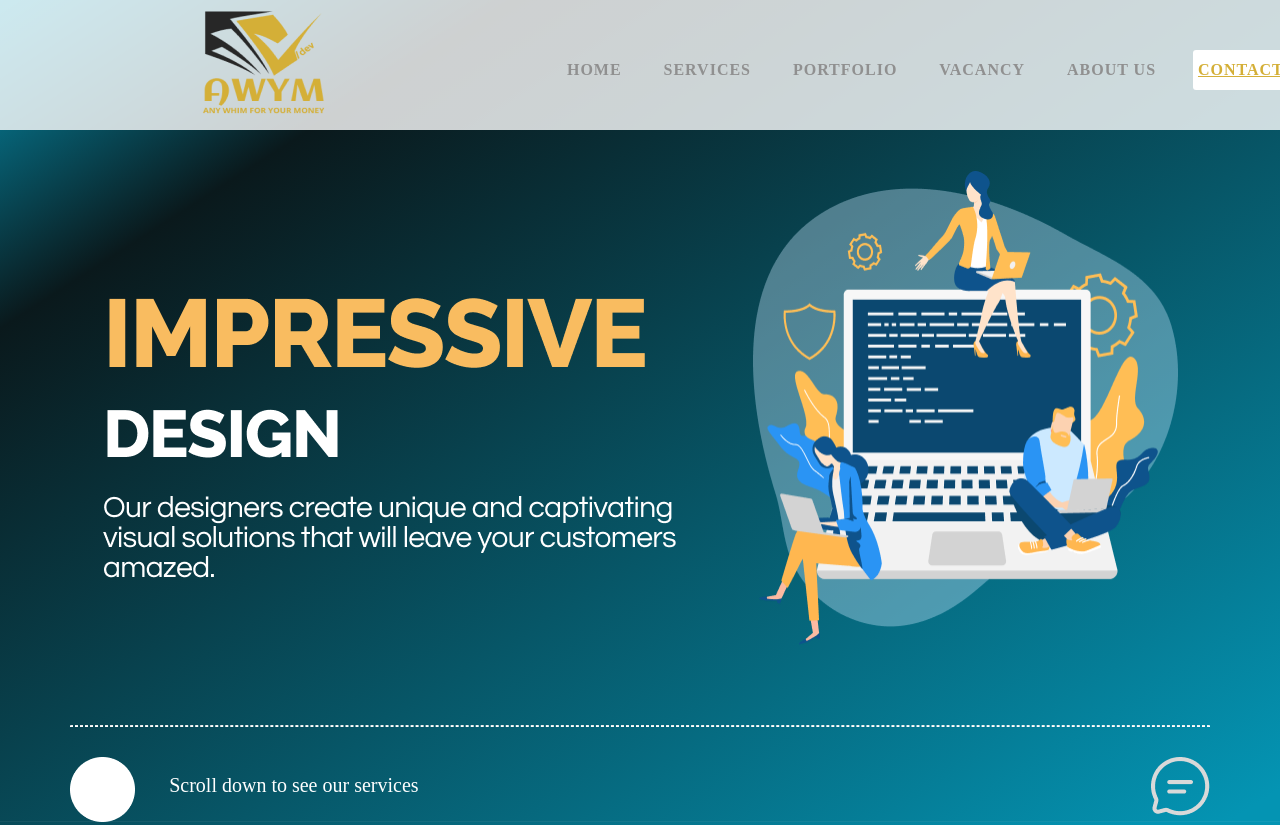
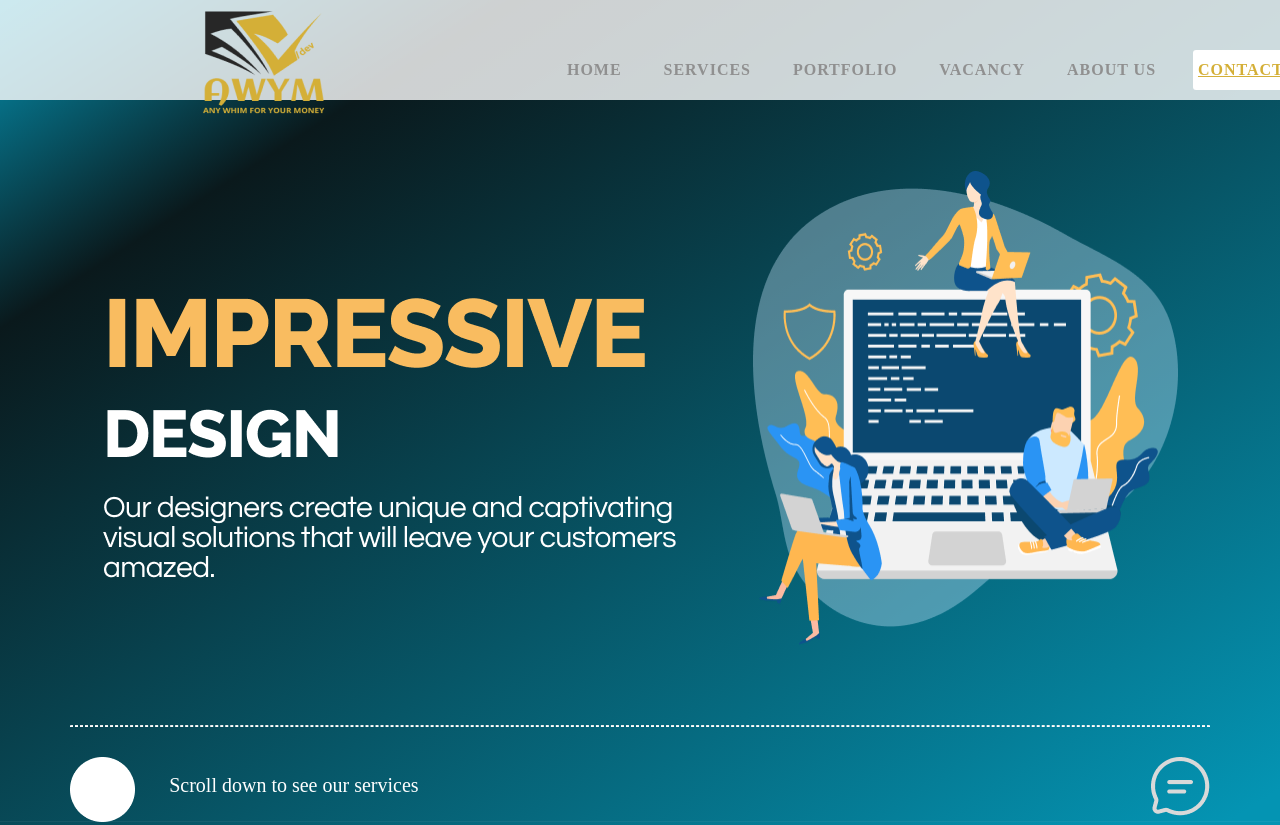
Before and after one commit to Zoomish/AWYM.test_task, a plain HTML site: page index.html in a window 1280 px wide. Shown: the top 825 px of the page. Drawn offline with nearby package versions, Linux system fonts and the light colour scheme.

Commit message:
Update index.html

```diff
--- a/index.html
+++ b/index.html
@@ -11,10 +11,10 @@
     <link rel="stylesheet" href="style.css">
 </head>
 <body id="page-top" class="index" data-pinterest-extension-installed="cr1.3.4" onload="wait_slider()">
-    <nav class="navbar navbar-default navbar-fixed-top navbar-shrink" style="height: 130px;">
-        <div class="container"style="height: 133px;margin-left: 174px;">
+    <nav class="navbar navbar-default navbar-fixed-top navbar-shrink" style="height: 100px;">
+        <div class="container"style="height: 100px;margin-left: 174px;">
             <div class="navbar-header page-scroll">
-                <a class="navbar-brand page-scroll"style="width: 148px;height: 128px; padding: 0; margin: 0;" href="#page-top"><img  src="Logo A - dark - trans 1.png"></a>
+                <a class="navbar-brand page-scroll"style="width: 118px;height: 100px; padding: 0; margin: 0;" href="#page-top"><img  src="Logo A - dark - trans 1.png"></a>
             </div>
             <div class="collapse navbar-collapse"  id="bs-example-navbar-collapse-1">
                 <ul class="nav navbar-nav navbar-right" style="width: 70%;display: flex;">
```
